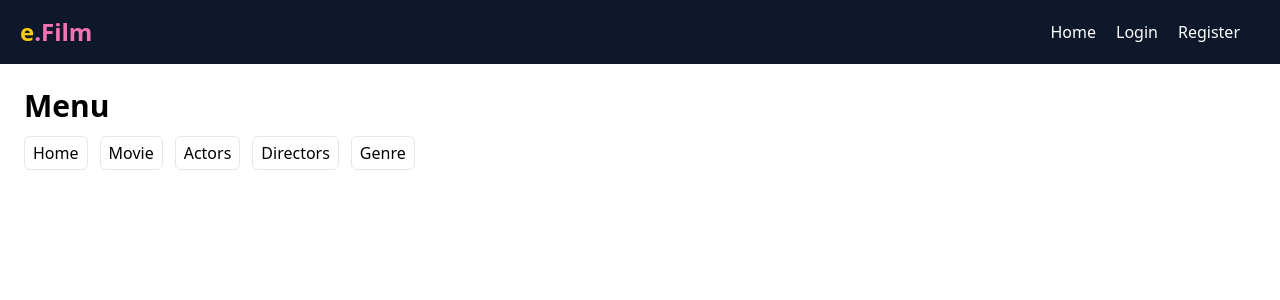
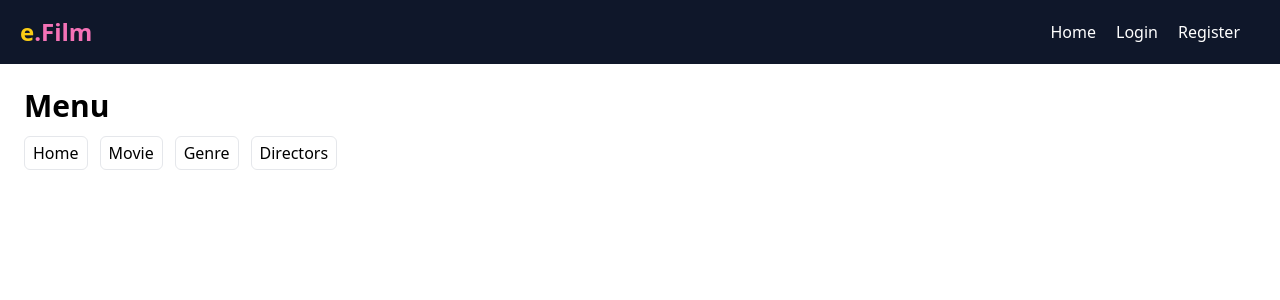
Before and after one commit to dimassfeb-09/efilm-fe, a React app: page /admin/home in a window 1280 px wide. Shown: the top 300 px of the page. Built offline with nearby package versions, Linux system fonts and the light colour scheme; the HTML template or start-up script is replaced by a standard one.

Commit message:
add: Admin.tsx

```diff
--- a/src/pages/Admin.tsx
+++ b/src/pages/Admin.tsx
@@ -10,9 +10,10 @@ export default function AdminNavBar() {
             <div className="px-2 py-1 border rounded-md">
                 <Link to={'/admin/movie'}>Movie</Link>
             </div>
-            <div className="px-2 py-1 border rounded-md">Actors</div>
+            <div className="px-2 py-1 border rounded-md">
+                <Link to={'/admin/genre'}>Genre</Link>
+            </div>
             <div className="px-2 py-1 border rounded-md">Directors</div>
-            <div className="px-2 py-1 border rounded-md">Genre</div>
         </div>
     </div>;
 }
```
